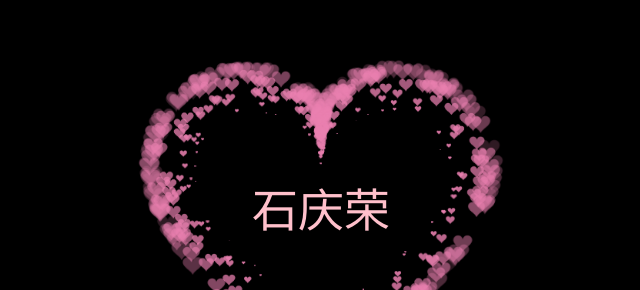
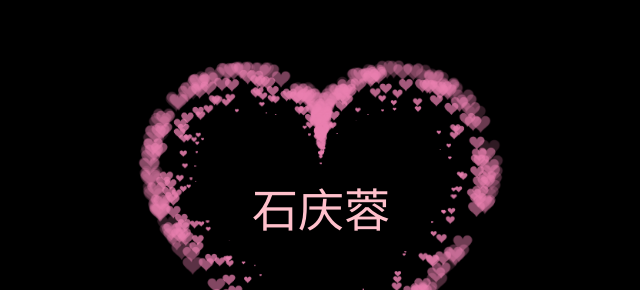
Before and after one commit to Zcw111-bit/username.github.io, a plain HTML site: page index.html in a window 1280 px wide. Shown: the part 173-463 px from the top of the page, 319-959 px from the left. Drawn offline with Linux system fonts and the light colour scheme.

Commit message:
Update index.html

```diff
--- a/index.html
+++ b/index.html
@@ -102,7 +102,7 @@
   </head>
   <body>
     <canvas id="pinkboard"></canvas>
-     <div id="name" style="color: pink;">石庆荣</div>
+     <div id="name" style="color: pink;">石庆蓉</div>
 
     <script>
       var settings = {
```
